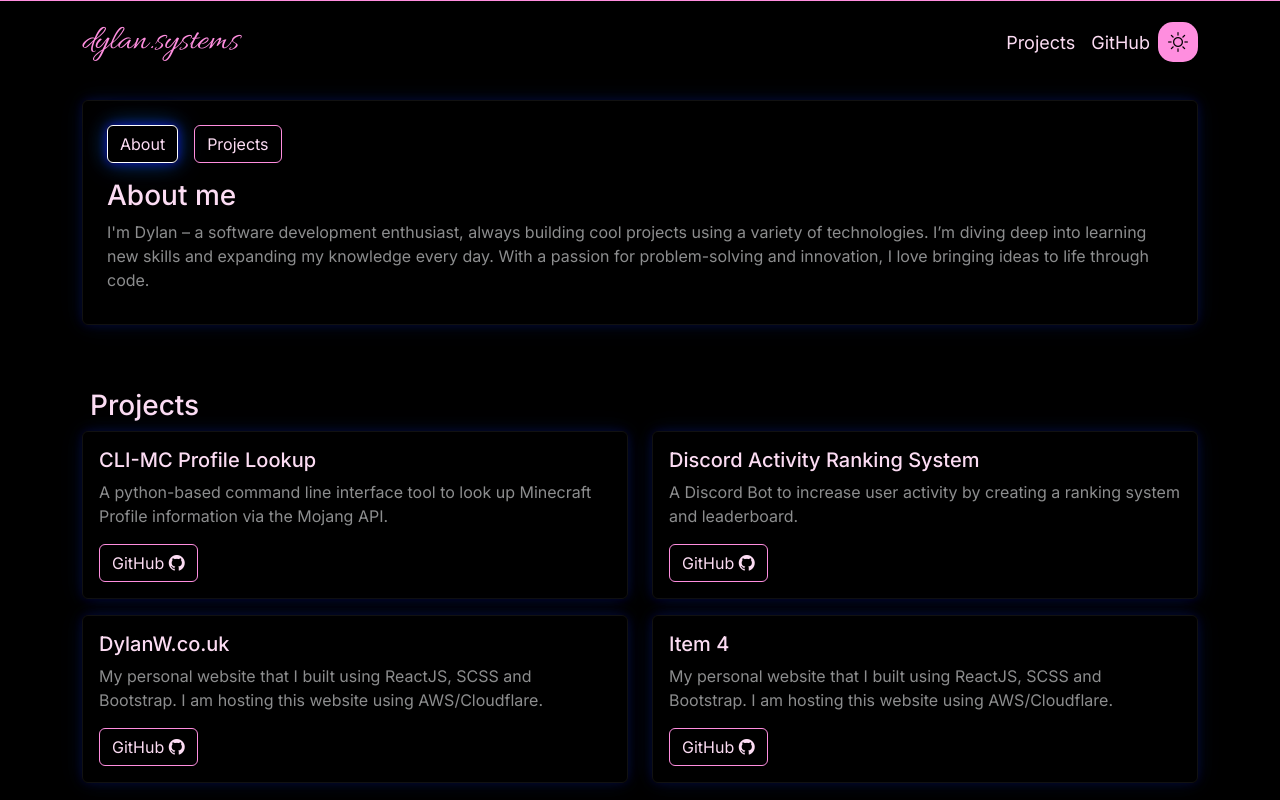
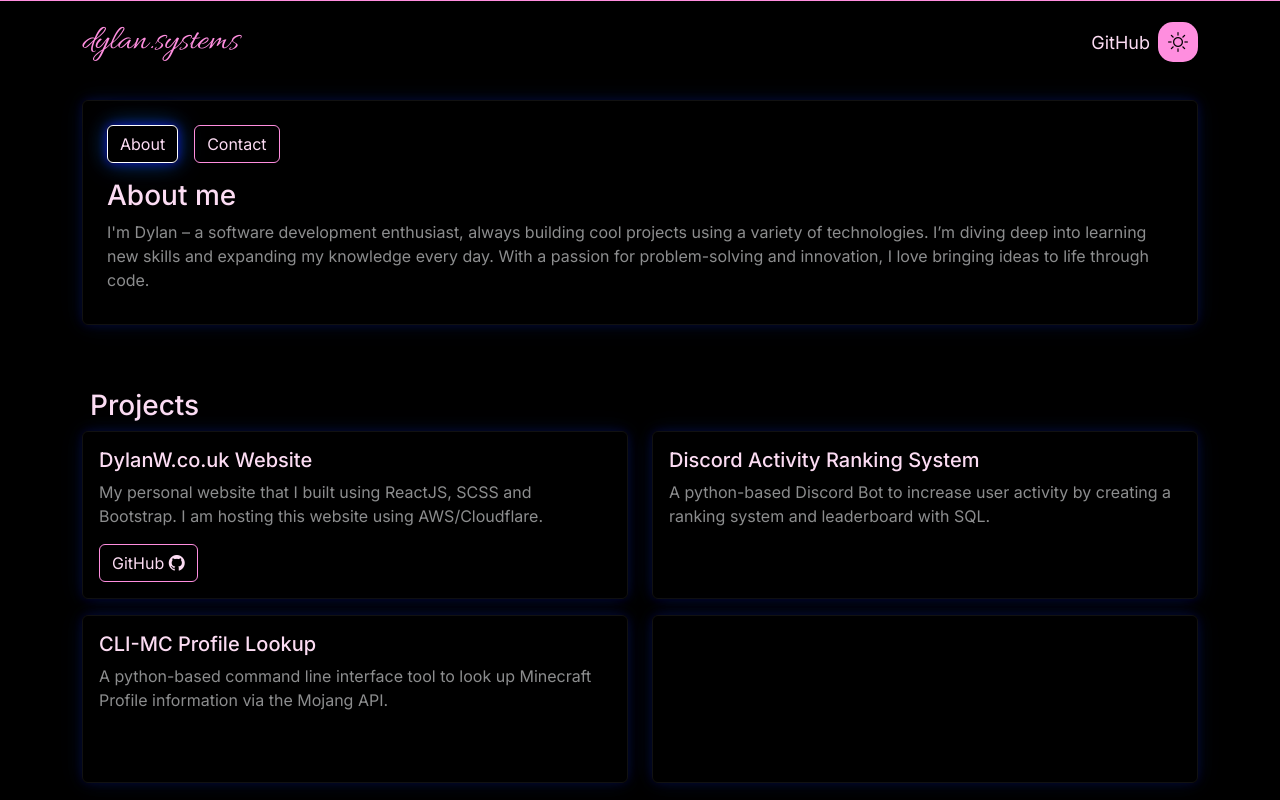
Before and after one commit to dhil1512/dhil1512.github.io, a React (Vite) app: page / in a window 1280 px wide. Shown: the top 800 px of the page. Built offline with nearby package versions, Linux system fonts and the light colour scheme.

Commit message:
Updating content

```diff
--- a/src/Intro/Intro.jsx
+++ b/src/Intro/Intro.jsx
@@ -14,7 +14,7 @@ function Intro(){
             <div className="col-12">
                 <div className="project-container p-3 mb-5 rounded">
                     <button className={`btn m-2 ${activeTab === 'tab1' ? 'active-btn' : ''}`} onClick={() => handleTabClick('tab1')}>About</button>
-                    <button className={`btn m-2 ${activeTab === 'tab2' ? 'active-btn' : ''}`} onClick={() => handleTabClick('tab2')}>Projects</button>
+                    <button className={`btn m-2 ${activeTab === 'tab2' ? 'active-btn' : ''}`} onClick={() => handleTabClick('tab2')}>Contact</button>
 
                     <div className="content">
                         {activeTab === 'tab1' &&
@@ -26,8 +26,8 @@ function Intro(){
 
                         {activeTab === 'tab2' &&
                         <div>
-                        <h3>Projects</h3>
-                        <p>This is the content for Tab 1. You can put any content here!</p>
+                        <h3>Contact</h3>
+                        <p>The best way to contact me is at <strong>d@dylanw.co.uk</strong></p>
                         </div>
                         }
 
--- a/src/Projects/Projects.jsx
+++ b/src/Projects/Projects.jsx
@@ -8,32 +8,28 @@ function Projects(){
         <div className="row">
             <div className="col-6">
                 <div className="project-container p-3 mb-3 rounded container-height">
-                    <h5>CLI-MC Profile Lookup</h5>
-                    <p>A python-based command line interface tool to look up Minecraft Profile information via the Mojang API.</p>
+                    <h5>DylanW.co.uk Website</h5>
+                    <p>My personal website that I built using ReactJS, SCSS and Bootstrap. I am hosting this website using AWS/Cloudflare.</p>
                     <button className="btn">GitHub <i class="bi bi-github"></i></button>
                 </div>
             </div>
             <div className="col-6">
                 <div className="project-container p-3 mb-3 rounded container-height">
                     <h5>Discord Activity Ranking System</h5>
-                    <p>A Discord Bot to increase user activity by creating a ranking system and leaderboard.</p>
-                    <button className="btn">GitHub <i class="bi bi-github"></i></button>
+                    <p>A python-based Discord Bot to increase user activity by creating a ranking system and leaderboard with SQL.</p>
                 </div>
             </div>
         </div>
         <div className="row">
-            <div className="col-6">
+        <div className="col-6">
                 <div className="project-container p-3 mb-3 rounded container-height">
-                    <h5>DylanW.co.uk</h5>
-                    <p>My personal website that I built using ReactJS, SCSS and Bootstrap. I am hosting this website using AWS/Cloudflare.</p>
-                    <button className="btn">GitHub <i class="bi bi-github"></i></button>
+                    <h5>CLI-MC Profile Lookup</h5>
+                    <p>A python-based command line interface tool to look up Minecraft Profile information via the Mojang API.</p>
                 </div>
             </div>
             <div className="col-6">
                 <div className="project-container p-3 mb-3 rounded container-height">
-                    <h5>Item 4</h5>
-                    <p>My personal website that I built using ReactJS, SCSS and Bootstrap. I am hosting this website using AWS/Cloudflare.</p>
-                    <button className="btn">GitHub <i class="bi bi-github"></i></button>
+
                 </div>
             </div>
         </div>
--- a/src/TopNav/TopNav.jsx
+++ b/src/TopNav/TopNav.jsx
@@ -52,7 +52,6 @@ function TopNav(){
                 <Navbar.Toggle aria-controls="navbar-nav" />
                 <Navbar.Collapse id="navbar-nav">
                 <Nav className="ml-auto">
-                    <Nav.Link className="link" href="#projects">Projects</Nav.Link>
                     <Nav.Link className="link" href="#github">GitHub</Nav.Link>
                 </Nav>
                 <button className="themeChangerBtn" onClick={() => changeTheme()}>
```
